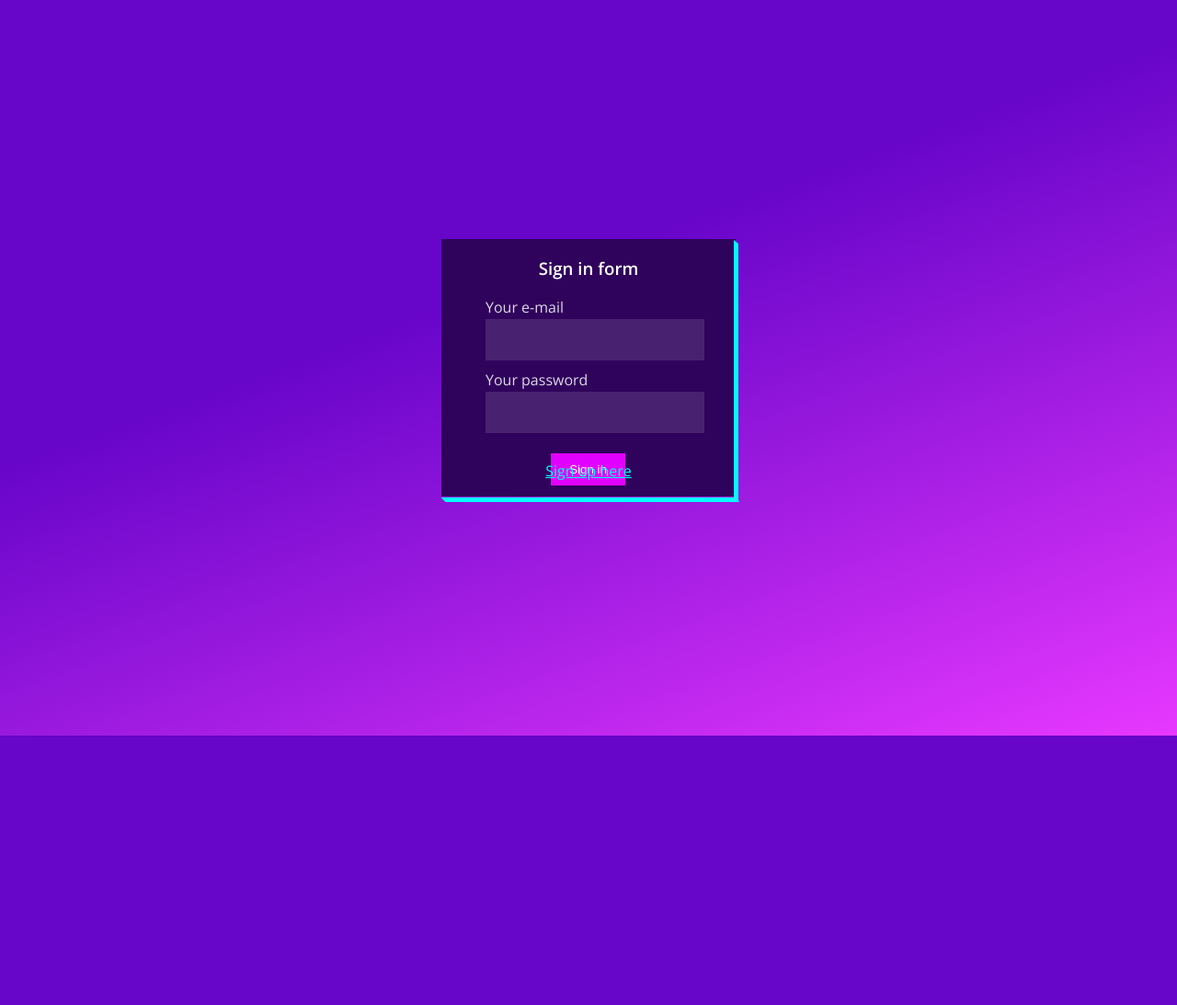
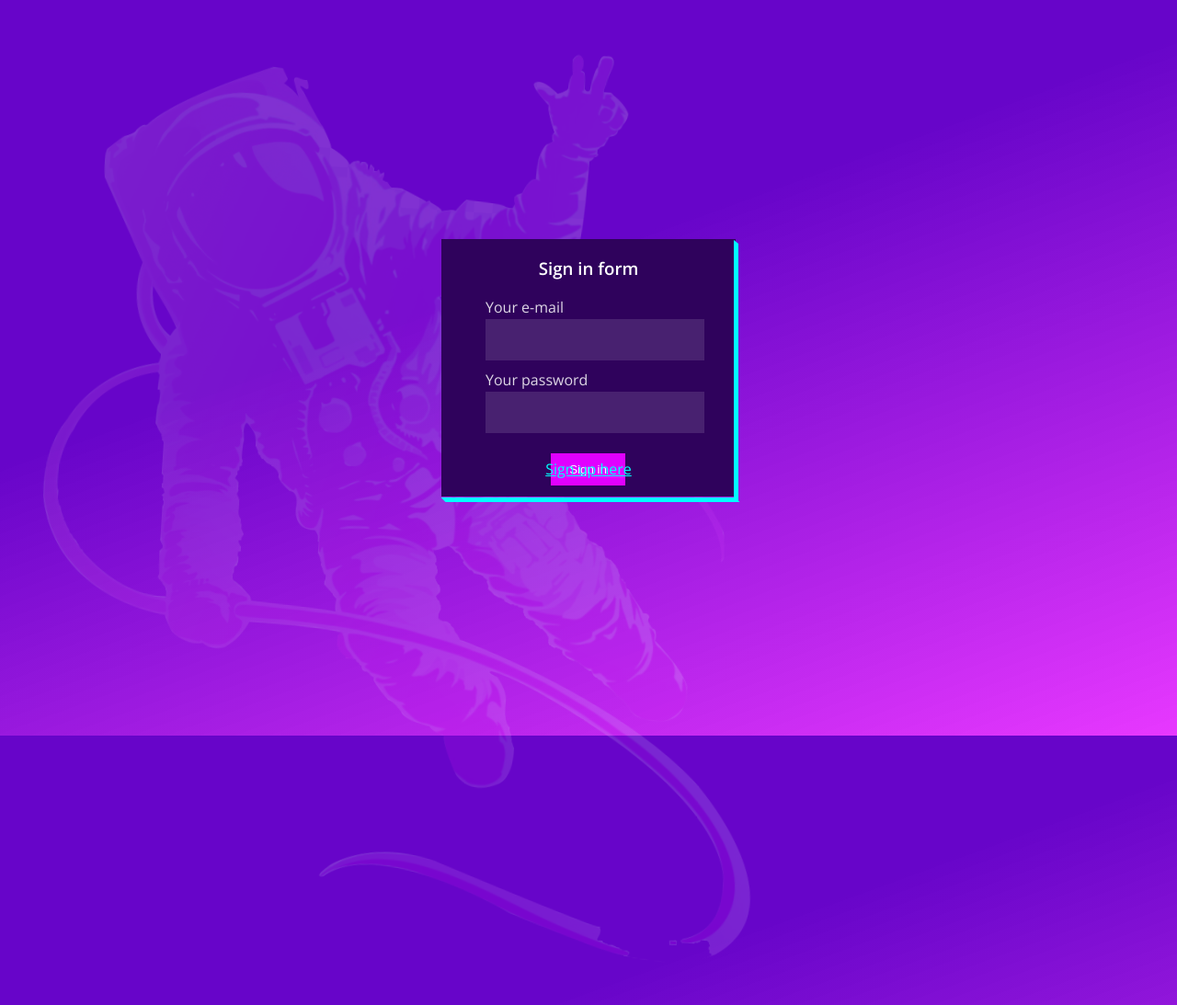
Before and after one commit to zitj/login-and-register-form, a PHP site: page / in a window 1280 px wide. Shown: the whole page at 92% size. Before the commit the page ends 800 px from the top, so only its background shows below. Run offline with PHP 8.4, Linux system fonts and the light colour scheme.

Commit message:
illustration added

```diff
--- a/css/style.css
+++ b/css/style.css
@@ -3,6 +3,60 @@ body {
   background-repeat: no-repeat;
   background-attachment: fixed;
   font-family: 'Open Sans', sans-serif;
+  overflow: hidden;
+}
+
+body .astronaut {
+  -webkit-animation: astronaut 10s infinite ease;
+          animation: astronaut 10s infinite ease;
+}
+
+@-webkit-keyframes astronaut {
+  0% {
+    opacity: .15;
+    margin-top: -10px;
+    margin-left: 10px;
+    -webkit-transform: rotate(0deg);
+            transform: rotate(0deg);
+  }
+  50% {
+    opacity: .3;
+    margin-top: 10px;
+    margin-left: 5px;
+    -webkit-transform: rotate(8deg);
+            transform: rotate(8deg);
+  }
+  100% {
+    opacity: .15;
+    margin-top: -10px;
+    margin-left: 10px;
+    -webkit-transform: rotate(0deg);
+            transform: rotate(0deg);
+  }
+}
+
+@keyframes astronaut {
+  0% {
+    opacity: .15;
+    margin-top: -10px;
+    margin-left: 10px;
+    -webkit-transform: rotate(0deg);
+            transform: rotate(0deg);
+  }
+  50% {
+    opacity: .3;
+    margin-top: 10px;
+    margin-left: 5px;
+    -webkit-transform: rotate(8deg);
+            transform: rotate(8deg);
+  }
+  100% {
+    opacity: .15;
+    margin-top: -10px;
+    margin-left: 10px;
+    -webkit-transform: rotate(0deg);
+            transform: rotate(0deg);
+  }
 }
 
 body .container {
@@ -23,9 +77,12 @@ body .container h3 {
 }
 
 body .container a {
+  display: block;
   text-align: center;
   position: absolute;
-  bottom: 2.1%;
+  padding: 8px;
+  margin-top: 20px;
+  bottom: -2.8%;
   left: 50%;
   -webkit-transform: translate(-50%, -50%);
           transform: translate(-50%, -50%);
--- a/css/style.scss
+++ b/css/style.scss
@@ -3,6 +3,32 @@ body{
     background-repeat: no-repeat;
     background-attachment: fixed;
     font-family: 'Open Sans', sans-serif;
+    overflow: hidden;
+
+    .astronaut{
+        animation: astronaut 10s infinite ease;
+    }
+    @keyframes astronaut{
+        0%{
+            opacity: .15;
+            margin-top: -10px;
+            margin-left: 10px;
+            transform: rotate(0deg)
+
+        }
+        50%{
+            opacity: .3;
+            margin-top: 10px;
+            margin-left: 5px;
+            transform: rotate(8deg)
+        }
+        100%{
+            opacity: .15;
+            margin-top: -10px;
+            margin-left: 10px;
+            transform: rotate(0deg)
+        }
+    }
     .container{
         background: #2f025c;
         width: 25%;
@@ -17,9 +43,12 @@ body{
             margin-top: 6%;
         }
         a{
+            display: block;
             text-align: center;
             position: absolute;
-            bottom: 2.1%;
+            padding: 8px;
+            margin-top: 20px;
+            bottom: -2.8%;
             left: 50%;
             transform: translate(-50%, -50%);
             color: cyan;
@@ -110,5 +139,10 @@ body{
 
         }
 
-    }
+        }
+
+
+
+
+
 }
--- a/index.php
+++ b/index.php
@@ -6,12 +6,13 @@
 <html lang="en">
 <?php include 'head.php'?>
 <body>
-
+<img class="astronaut" src="img/astronaut2.png" alt="astronaut">
 <div class="container">
         <h3><?php echo $head_title?></h3>
     <form action="">
-        <label for="emaim">Your e-mail <span> &nbsp;</span></label>
+        <label for="email"> Your e-mail<span> &nbsp;</span></label>
         <input type="text">
+
         <label for="password">Your password <span>&nbsp;</span></label>
         <input type="password">
 
```
Also changed, not shown: img/astronaut2.png (added), 1 other file.
